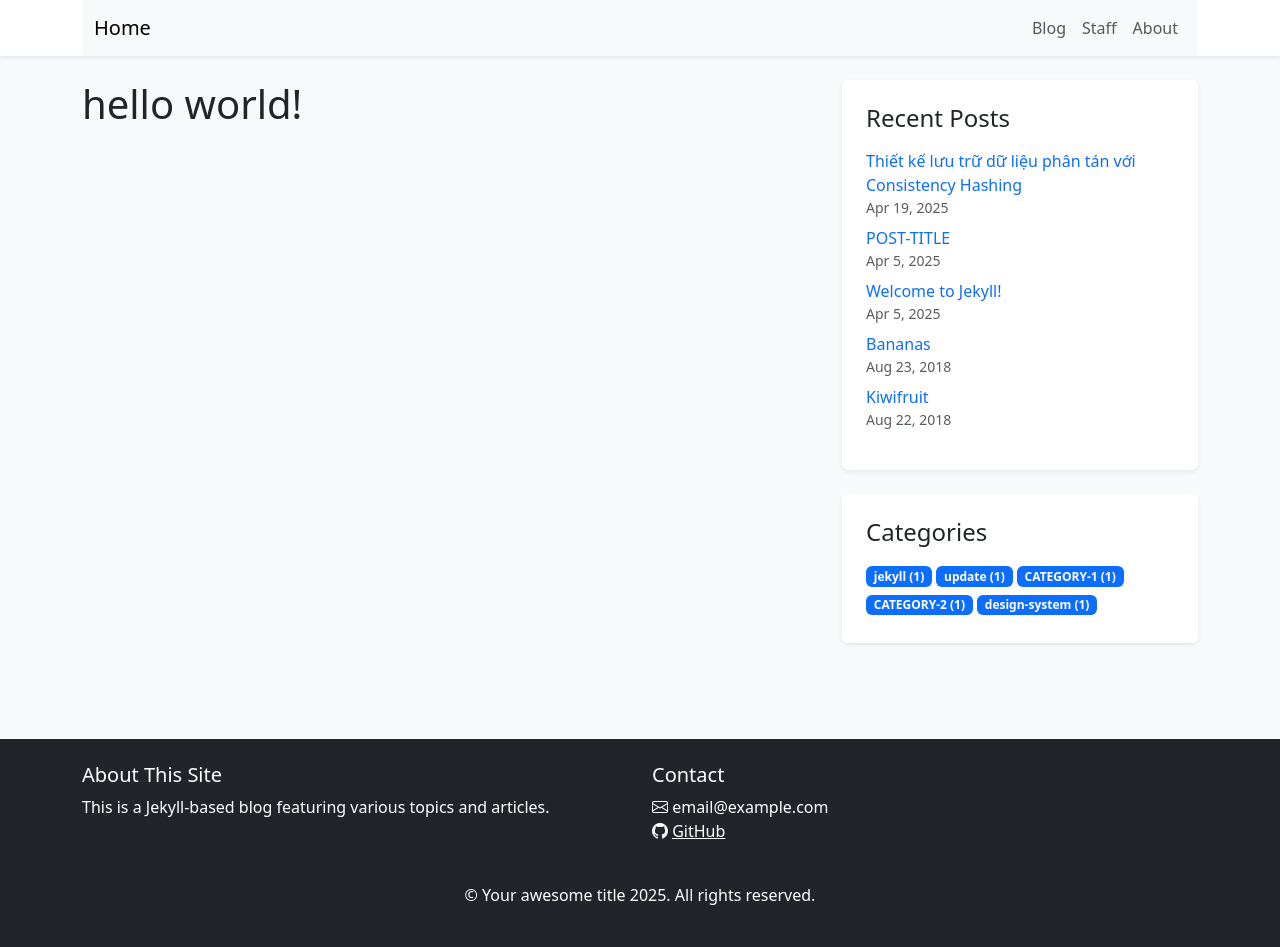
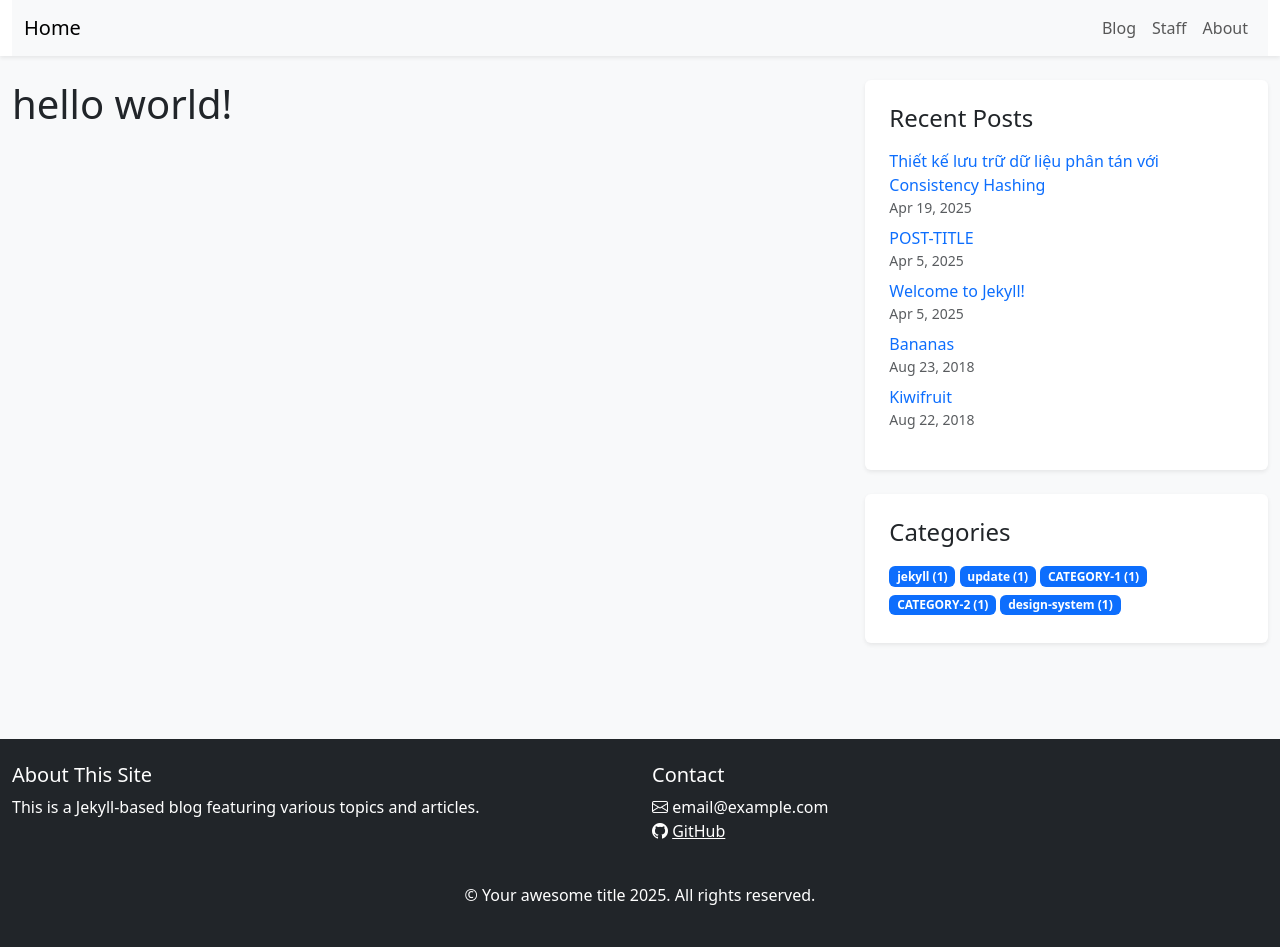
Before and after one commit to hoangdangduy/hoangdangduy.github.io, a Jekyll site: the page built from index.html, in a window 1280 px wide. Built offline with Jekyll 4.4.1, drawn with Linux system fonts in a browser that asks for light colours.

Commit message:
add styles to prevent content overflow and ensure responsive layout

```diff
--- a/assets/css/styles.scss
+++ b/assets/css/styles.scss
@@ -15,3 +15,17 @@
   border-radius: 4px;
   overflow-x: auto;
 }
+
+/* Đảm bảo nội dung không tràn màn hình */
+body {
+  margin: 0;
+  padding: 0;
+  overflow-x: hidden;
+}
+
+.container {
+  max-width: 100%;
+  word-wrap: break-word; /* Ngắt dòng khi cần */
+  word-break: break-word; /* Ngắt từ nếu quá dài */
+  overflow-wrap: break-word; /* Hỗ trợ trình duyệt hiện đại */
+}
```
